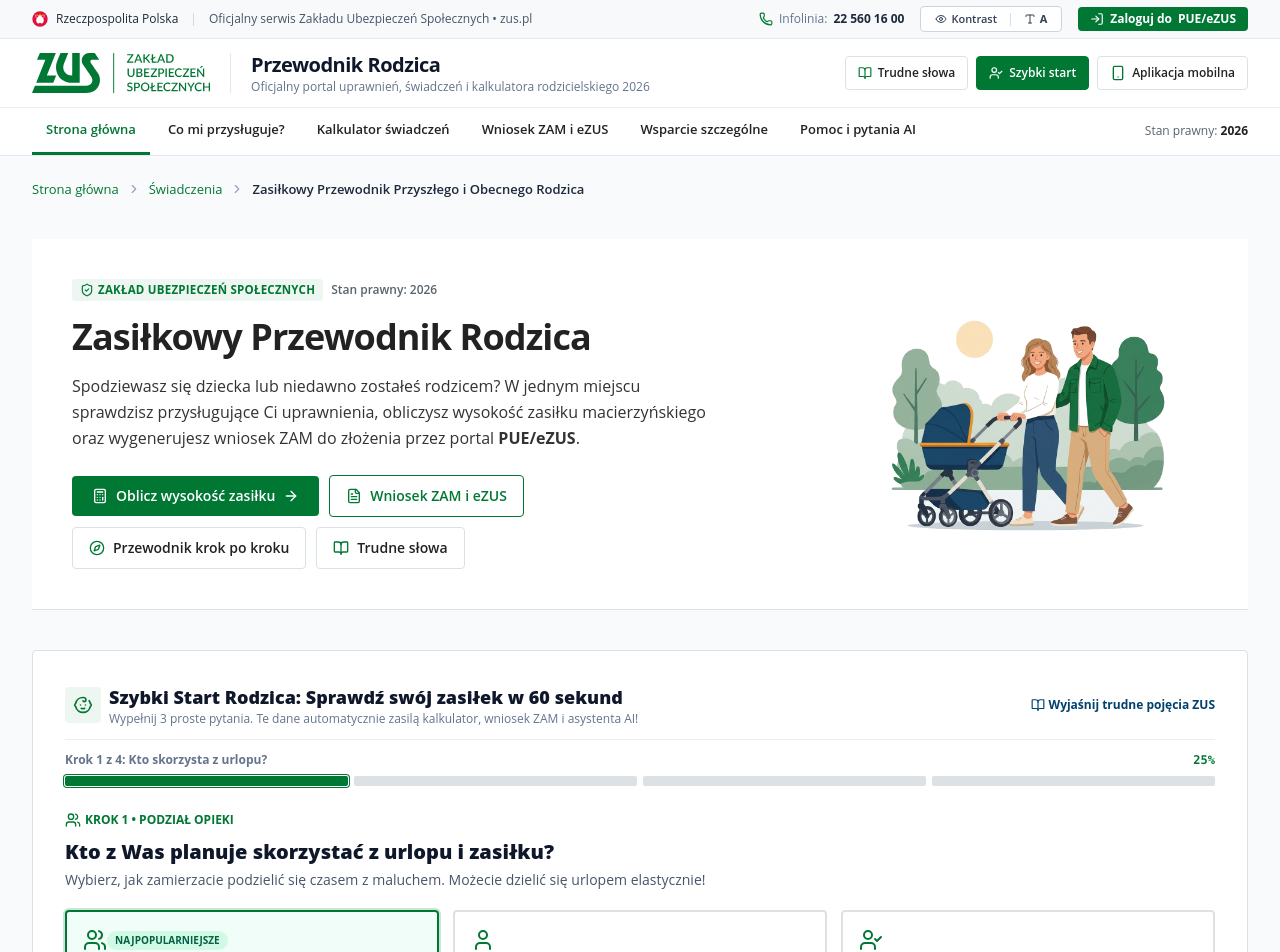
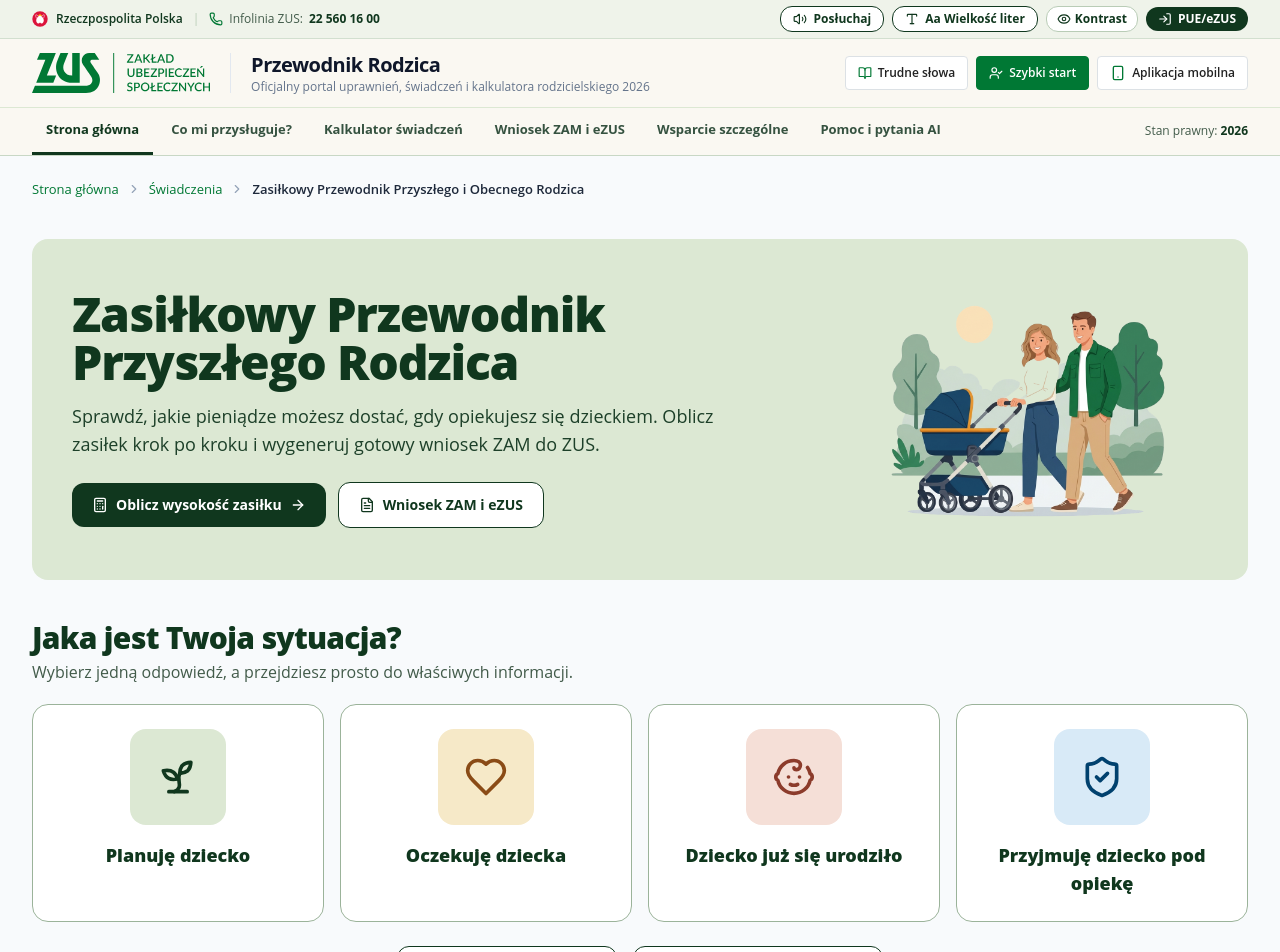
Before and after one commit to theZabkka/przewodnik-rodzica-zus, a Next.js app in the folder apps/web/: page / in a window 1280 px wide. Shown: the top 952 px of the page. Built offline with nearby package versions, Linux system fonts and the light colour scheme.

Commit message:
feat(web): apply warm sage-and-cream parent-friendly theme, voice reader button and 4-card situation picker

```diff
--- a/apps/web/src/app/globals.css
+++ b/apps/web/src/app/globals.css
@@ -4,16 +4,17 @@
 
 @layer base {
   :root {
-    --primary: #007834;
-    --primary-dark: #005f29;
-    --secondary: #00416E;
-    --accent: #f39200;
-    --bg-page: #ffffff;
-    --bg-surface: #ffffff;
-    --bg-subtle: #f4f6f7;
-    --text-main: #222222;
-    --text-muted: #59636e;
-    --border-color: #dce1e5;
+    --primary: #10371E;
+    --primary-dark: #0A2714;
+    --zus-green: #007834;
+    --secondary: #1E4D32;
+    --accent: #D9822B;
+    --bg-page: #FAF8F2;
+    --bg-surface: #FFFFFF;
+    --bg-subtle: #DCE8D3;
+    --text-main: #10371E;
+    --text-muted: #425B4A;
+    --border-color: #B9CCB6;
   }
 
   body {
@@ -78,56 +79,56 @@ html.font-xlarge {
   font-size: 130% !important;
 }
 
-/* Karty i elementy wizualne w czystym, płaskim stylu zus.pl */
+/* Karty i elementy wizualne w ciepłym, przyjaznym motywie Przewodnika Rodzica */
 .zus-card {
   background: #ffffff;
-  border: 1px solid #dce1e5;
-  border-radius: 4px;
-  transition: border-color 0.15s ease;
+  border: 1.5px solid #B9CCB6;
+  border-radius: 14px;
+  transition: border-color 0.15s ease, background-color 0.15s ease;
 }
 
 .zus-card:hover {
-  border-color: #007834;
+  border-color: #10371E;
 }
 
 .zus-card-accent {
-  border-top: 3px solid #007834;
+  border-top: 3px solid #10371E;
 }
 
 .zus-badge {
   display: inline-flex;
   align-items: center;
-  padding: 0.15rem 0.5rem;
-  border-radius: 3px;
+  padding: 0.2rem 0.6rem;
+  border-radius: 8px;
   font-size: 0.72rem;
   font-weight: 700;
   letter-spacing: 0.02em;
-  background-color: #eef6f1;
-  color: #007834;
+  background-color: #DCE8D3;
+  color: #10371E;
 }
 
 .zus-badge-navy {
   display: inline-flex;
   align-items: center;
-  padding: 0.15rem 0.5rem;
-  border-radius: 3px;
+  padding: 0.2rem 0.6rem;
+  border-radius: 8px;
   font-size: 0.72rem;
   font-weight: 700;
   letter-spacing: 0.02em;
-  background-color: #f0f4f8;
-  color: #00416E;
+  background-color: #D8EAF7;
+  color: #10371E;
 }
 
 .zus-badge-amber {
   display: inline-flex;
   align-items: center;
-  padding: 0.15rem 0.5rem;
-  border-radius: 3px;
+  padding: 0.2rem 0.6rem;
+  border-radius: 8px;
   font-size: 0.72rem;
   font-weight: 700;
   letter-spacing: 0.02em;
-  background-color: #fef6e7;
-  color: #9a5b00;
+  background-color: #F6E9C8;
+  color: #5E3A00;
 }
 
 /* Stylizowany pasek okruszków (breadcrumbs) ZUS */
--- a/apps/web/src/app/page.tsx
+++ b/apps/web/src/app/page.tsx
@@ -21,6 +21,8 @@ import {
   Mail,
   Video,
   BookOpen,
+  Sprout,
+  Heart,
 } from "lucide-react";
 import { ParentWizard } from "@/components/ParentWizard";
 import { useParentProfile } from "@/context/ParentProfileContext";
@@ -40,31 +42,23 @@ export default function HomePage() {
         </span>
       </nav>
 
-      {/* Oficjalny Hero Banner w czystym, płaskim stylu zus.pl — tło identyczne jak tło strony */}
-      <section className="bg-white border-b border-[#dce1e5] px-6 sm:px-10 py-6 sm:py-10">
+      {/* Ciepły szałwiowy Hero Banner inspirowany projektem Przewodnika Rodzica */}
+      <section className="bg-[#DCE8D3] rounded-2xl px-6 sm:px-10 py-7 sm:py-9">
         <div className="grid grid-cols-1 lg:grid-cols-12 items-center gap-8">
           <div className="lg:col-span-7 space-y-4 min-w-0">
-          <div className="flex flex-wrap items-center gap-2">
-            <span className="zus-badge">
-              <ShieldCheck className="w-3.5 h-3.5 mr-1 text-[#007834]" />
-              ZAKŁAD UBEZPIECZEŃ SPOŁECZNYCH
-            </span>
-            <span className="text-xs font-semibold text-[#59636e]">Stan prawny: 2026</span>
-          </div>
-
-          <h1 className="text-2xl sm:text-4xl font-bold text-[#222222] tracking-tight leading-snug">
-            Zasiłkowy Przewodnik Rodzica
+            <h1 className="text-3xl sm:text-5xl font-extrabold text-[#10371E] tracking-tight leading-[1.12]">
+              Zasiłkowy Przewodnik Przyszłego Rodzica
             </h1>
 
-          <p className="text-base text-[#333333] leading-relaxed">
-            Spodziewasz się dziecka lub niedawno zostałeś rodzicem? W jednym miejscu sprawdzisz przysługujące Ci uprawnienia, obliczysz wysokość zasiłku macierzyńskiego oraz wygenerujesz wniosek ZAM do złożenia przez portal <strong>PUE/eZUS</strong>.
+            <p className="text-base sm:text-lg text-[#1D4029] leading-relaxed max-w-2xl">
+              Sprawdź, jakie pieniądze możesz dostać, gdy opiekujesz się dzieckiem. Oblicz zasiłek krok po kroku i wygeneruj gotowy wniosek ZAM do ZUS.
             </p>
 
-          {/* Przyciski akcji w płaskim stylu zus.pl */}
-          <div className="flex flex-wrap items-center gap-2.5 pt-2">
+            {/* Główne przyciski akcji */}
+            <div className="flex flex-wrap items-center gap-3 pt-2">
               <Link
                 href="/kalkulator"
-              className="inline-flex items-center gap-2 bg-[#007834] hover:bg-[#005f29] text-white font-semibold text-sm px-5 py-2.5 rounded transition-colors focus:outline-none"
+                className="inline-flex items-center gap-2 bg-[#10371E] hover:bg-[#007834] text-white font-bold text-sm px-5 py-3 rounded-xl transition-colors focus:outline-none"
               >
                 <Calculator className="w-4 h-4" />
                 <span>Oblicz wysokość zasiłku</span>
@@ -73,28 +67,11 @@ export default function HomePage() {
 
               <Link
                 href="/e-uslugi"
-              className="inline-flex items-center gap-2 bg-white hover:bg-[#eef6f1] text-[#007834] font-semibold text-sm px-4 py-2.5 rounded border border-[#007834] transition-colors focus:outline-none"
+                className="inline-flex items-center gap-2 bg-white hover:bg-[#FAF8F2] text-[#10371E] font-bold text-sm px-5 py-3 rounded-xl border-[1.5px] border-[#10371E] transition-colors focus:outline-none"
               >
                 <FileText className="w-4 h-4" />
                 <span>Wniosek ZAM i eZUS</span>
               </Link>
-
-            <Link
-              href="/przewodnik"
-              className="inline-flex items-center gap-2 bg-white hover:bg-[#f4f6f7] text-[#222222] hover:text-[#007834] font-semibold text-sm px-4 py-2.5 rounded border border-[#dce1e5] hover:border-[#007834] transition-colors focus:outline-none"
-            >
-              <Compass className="w-4 h-4 text-[#007834]" />
-              <span>Przewodnik krok po kroku</span>
-            </Link>
-
-            <button
-              type="button"
-              onClick={() => openGlossary()}
-              className="inline-flex items-center gap-2 bg-white hover:bg-[#f4f6f7] text-[#222222] hover:text-[#007834] font-semibold text-sm px-4 py-2.5 rounded border border-[#dce1e5] hover:border-[#007834] transition-colors focus:outline-none"
-            >
-              <BookOpen className="w-4 h-4 text-[#007834]" />
-              <span>Trudne słowa</span>
-            </button>
             </div>
           </div>
 
@@ -108,6 +85,88 @@ export default function HomePage() {
               className="w-full max-w-[360px] h-auto object-contain"
             />
           </div>
+        </div>
+      </section>
+
+      {/* Sekcja wyboru sytuacji: "Jaka jest Twoja sytuacja?" */}
+      <section className="space-y-5">
+        <div className="space-y-1">
+          <h2 className="text-2xl sm:text-3xl font-extrabold text-[#10371E] tracking-tight">
+            Jaka jest Twoja sytuacja?
+          </h2>
+          <p className="text-sm sm:text-base text-[#425B4A]">
+            Wybierz jedną odpowiedź, a przejdziesz prosto do właściwych informacji.
+          </p>
+        </div>
+
+        <div className="grid grid-cols-1 sm:grid-cols-2 lg:grid-cols-4 gap-4">
+          <Link
+            href="/przewodnik"
+            className="bg-white border-[1.5px] border-[#9BB39A] hover:border-[#10371E] rounded-2xl p-6 flex flex-col items-center text-center gap-4 transition-all group"
+          >
+            <div className="w-24 h-24 rounded-2xl bg-[#DCE8D3] flex items-center justify-center group-hover:scale-105 transition-transform">
+              <Sprout className="w-11 h-11 text-[#10371E]" />
+            </div>
+            <span className="text-base sm:text-lg font-extrabold text-[#10371E]">
+              Planuję dziecko
+            </span>
+          </Link>
+
+          <Link
+            href="/kalkulator"
+            className="bg-white border-[1.5px] border-[#9BB39A] hover:border-[#10371E] rounded-2xl p-6 flex flex-col items-center text-center gap-4 transition-all group"
+          >
+            <div className="w-24 h-24 rounded-2xl bg-[#F6E9C8] flex items-center justify-center group-hover:scale-105 transition-transform">
+              <Heart className="w-11 h-11 text-[#8A4B16]" />
+            </div>
+            <span className="text-base sm:text-lg font-extrabold text-[#10371E]">
+              Oczekuję dziecka
+            </span>
+          </Link>
+
+          <Link
+            href="/e-uslugi"
+            className="bg-white border-[1.5px] border-[#9BB39A] hover:border-[#10371E] rounded-2xl p-6 flex flex-col items-center text-center gap-4 transition-all group"
+          >
+            <div className="w-24 h-24 rounded-2xl bg-[#F5DFD7] flex items-center justify-center group-hover:scale-105 transition-transform">
+              <Baby className="w-11 h-11 text-[#8C3B2B]" />
+            </div>
+            <span className="text-base sm:text-lg font-extrabold text-[#10371E]">
+              Dziecko już się urodziło
+            </span>
+          </Link>
+
+          <Link
+            href="/trudne-sytuacje"
+            className="bg-white border-[1.5px] border-[#9BB39A] hover:border-[#10371E] rounded-2xl p-6 flex flex-col items-center text-center gap-4 transition-all group"
+          >
+            <div className="w-24 h-24 rounded-2xl bg-[#D8EAF7] flex items-center justify-center group-hover:scale-105 transition-transform">
+              <ShieldCheck className="w-11 h-11 text-[#00416E]" />
+            </div>
+            <span className="text-base sm:text-lg font-extrabold text-[#10371E]">
+              Przyjmuję dziecko pod opiekę
+            </span>
+          </Link>
+        </div>
+
+        {/* 2 wyróżnione przyciski pomocnicze pod kafelkami (jak na wzorze) */}
+        <div className="flex flex-wrap items-center justify-center gap-4 pt-1">
+          <button
+            type="button"
+            onClick={() => openGlossary()}
+            className="inline-flex items-center justify-center gap-2.5 bg-white hover:bg-[#DCE8D3] text-[#10371E] border-[1.5px] border-[#10371E] font-bold text-sm sm:text-base px-7 py-3 rounded-xl transition-colors min-w-[220px]"
+          >
+            <BookOpen className="w-5 h-5" />
+            <span>Trudne słowa</span>
+          </button>
+
+          <Link
+            href="/trudne-sytuacje"
+            className="inline-flex items-center justify-center gap-2.5 bg-white hover:bg-[#DCE8D3] text-[#10371E] border-[1.5px] border-[#10371E] font-bold text-sm sm:text-base px-7 py-3 rounded-xl transition-colors min-w-[220px]"
+          >
+            <HeartHandshake className="w-5 h-5" />
+            <span>Potrzebuję wsparcia</span>
+          </Link>
         </div>
       </section>
 
--- a/apps/web/src/components/Footer.tsx
+++ b/apps/web/src/components/Footer.tsx
@@ -26,7 +26,7 @@ export function Footer() {
   }
 
   return (
-    <footer className="w-full bg-[#f4f6f7] text-[#333333] border-t-2 border-[#007834] mt-auto">
+    <footer className="w-full bg-[#EFF3EA] text-[#10371E] border-t-2 border-[#10371E] mt-auto">
       <div className="max-w-7xl mx-auto px-4 sm:px-8 py-9">
         <div className="grid grid-cols-1 md:grid-cols-2 lg:grid-cols-4 gap-8">
           {/* Kolumna 1: ZUS */}
@@ -179,7 +179,7 @@ export function Footer() {
       </div>
 
       {/* Dolna belka prawna */}
-      <div className="bg-white py-3.5 px-4 sm:px-8 text-xs text-[#59636e] border-t border-[#dce1e5]">
+      <div className="bg-[#FAF8F2] py-3.5 px-4 sm:px-8 text-xs text-[#425B4A] border-t border-[#C8D7C5]">
         <div className="max-w-7xl mx-auto flex flex-col md:flex-row items-center justify-between gap-3 text-center md:text-left">
           <p>&copy; 2026 Zakład Ubezpieczeń Społecznych</p>
           <div className="flex flex-wrap items-center justify-center md:justify-end gap-3 text-xs">
--- a/apps/web/src/components/Header.tsx
+++ b/apps/web/src/components/Header.tsx
@@ -18,6 +18,8 @@ import {
   LogIn,
   BookOpen,
   UserCheck,
+  Volume2,
+  VolumeX,
 } from "lucide-react";
 import { ZusLogo, PolishEmblem } from "./ZusLogo";
 import { MobileSimulatorModal } from "./MobileSimulatorModal";
@@ -33,6 +35,35 @@ export function Header() {
   const [fontSizeLevel, setFontSizeLevel] = useState<0 | 1 | 2>(0);
   const [isSimulatorOpen, setIsSimulatorOpen] = useState(false);
   const [isInMobileFrame, setIsInMobileFrame] = useState(false);
+  const [isSpeaking, setIsSpeaking] = useState(false);
+
+  const handleToggleSpeech = () => {
+    if (typeof window === "undefined" || !("speechSynthesis" in window)) return;
+    if (isSpeaking) {
+      window.speechSynthesis.cancel();
+      setIsSpeaking(false);
+      return;
+    }
+    const mainEl = document.querySelector("main") || document.body;
+    const text = (mainEl?.innerText || "").replace(/\s+/g, " ").trim().slice(0, 1800);
+    if (!text) return;
+    window.speechSynthesis.cancel();
+    const utterance = new SpeechSynthesisUtterance(text);
+    utterance.lang = "pl-PL";
+    utterance.rate = 0.96;
+    utterance.onend = () => setIsSpeaking(false);
+    utterance.onerror = () => setIsSpeaking(false);
+    setIsSpeaking(true);
+    window.speechSynthesis.speak(utterance);
+  };
+
+  useEffect(() => {
+    return () => {
+      if (typeof window !== "undefined" && "speechSynthesis" in window) {
+        window.speechSynthesis.cancel();
+      }
+    };
+  }, [pathname]);
 
   useEffect(() => {
     try {
@@ -82,88 +113,91 @@ export function Header() {
   ];
 
   return (
-    <header className="w-full bg-white border-b border-slate-200 sticky top-0 z-40 shadow-xs">
+    <header className="w-full bg-[#FAF8F2] border-b border-[#C8D7C5] sticky top-0 z-40">
       {/* Link dostępności dla czytników ekranu (Skip link) */}
       <a
         href="#main-content"
-        className="sr-only focus:not-sr-only focus:absolute focus:top-2 focus:left-2 focus:z-50 focus:px-4 focus:py-2 focus:bg-[#007834] focus:text-white focus:rounded focus:outline-none focus:ring-2 focus:ring-offset-2 focus:ring-[#007834]"
+        className="sr-only focus:not-sr-only focus:absolute focus:top-2 focus:left-2 focus:z-50 focus:px-4 focus:py-2 focus:bg-[#10371E] focus:text-white focus:rounded-xl focus:outline-none focus:ring-2 focus:ring-offset-2 focus:ring-[#10371E]"
       >
         Przejdź do treści głównej
       </a>
 
-      {/* Rząd 1: Pasek Rządowy i Dostępności ZUS (ukrywany w kompaktowym podglądzie mobilnym) */}
+      {/* Rząd 1: Ciepły pasek dostępności w stylu Przewodnika (Posłuchaj, Aa Wielkość liter, Kontrast) */}
       {!isInMobileFrame && (
-        <div className="bg-[#f8f9fa] border-b border-slate-200 text-xs text-slate-700 py-1.5 px-4 sm:px-8">
+        <div className="bg-[#EFF3EA] border-b border-[#D2DFCF] text-xs text-[#10371E] py-1.5 px-4 sm:px-8">
           <div className="max-w-7xl mx-auto flex flex-wrap items-center justify-between gap-2 sm:gap-3">
             {/* Godło RP i oficjalna tożsamość */}
-            <div className="flex items-center gap-3">
-              <div className="flex items-center gap-2 font-medium text-slate-800">
-                <PolishEmblem className="w-4 h-4 shadow-2xs" />
+            <div className="flex items-center gap-2.5">
+              <div className="flex items-center gap-2 font-semibold text-[#10371E]">
+                <PolishEmblem className="w-4 h-4" />
                 <span>Rzeczpospolita Polska</span>
               </div>
-              <span className="hidden md:inline text-slate-300">|</span>
-              <span className="hidden md:inline text-slate-600 font-normal">
-                Oficjalny serwis Zakładu Ubezpieczeń Społecznych &bull; zus.pl
-              </span>
-            </div>
-
-            {/* Infolinia, Dostępność, Język oraz Przycisk eZUS */}
-            <div className="flex items-center gap-2 sm:gap-4">
+              <span className="hidden md:inline text-[#B9CCB6]">|</span>
               <a
                 href="tel:225601600"
-                className="hidden sm:flex items-center gap-1.5 text-slate-700 hover:text-[#007834] transition-colors"
+                className="hidden sm:inline-flex items-center gap-1.5 text-[#10371E] hover:text-[#007834] transition-colors"
                 title="Centrum Obsługi Telefonicznej ZUS (pn-pt 7:00-18:00)"
               >
                 <Phone className="w-3.5 h-3.5 text-[#007834]" />
-                <span className="hidden lg:inline text-slate-500">Infolinia:</span>
-                <span className="font-bold text-slate-800">22 560 16 00</span>
+                <span className="hidden lg:inline text-[#425B4A]">Infolinia ZUS:</span>
+                <span className="font-bold">22 560 16 00</span>
               </a>
+            </div>
 
-              {/* Narzędzia dostępności WCAG */}
-              <div className="flex items-center gap-1 bg-white border border-slate-300 rounded px-2 py-0.5">
+            {/* Przyciski dostępności inspirowane makietą: Posłuchaj + Aa Wielkość liter + Kontrast */}
+            <div className="flex items-center gap-2">
+              <button
+                type="button"
+                onClick={handleToggleSpeech}
+                className={`inline-flex items-center gap-1.5 px-3 py-1 rounded-xl border-[1.5px] text-xs font-bold transition-colors ${
+                  isSpeaking
+                    ? "bg-[#10371E] text-white border-[#10371E]"
+                    : "bg-white hover:bg-[#DCE8D3] text-[#10371E] border-[#10371E]"
+                }`}
+                aria-pressed={isSpeaking}
+                title="Odsłuchaj treść strony (lektor głosowy)"
+              >
+                {isSpeaking ? <VolumeX className="w-3.5 h-3.5" /> : <Volume2 className="w-3.5 h-3.5" />}
+                <span>{isSpeaking ? "Zatrzymaj" : "Posłuchaj"}</span>
+              </button>
+
+              <button
+                type="button"
+                onClick={() => setFontSizeLevel((prev) => ((prev + 1) % 3) as 0 | 1 | 2)}
+                className={`inline-flex items-center gap-1.5 px-3 py-1 rounded-xl border-[1.5px] text-xs font-bold transition-colors ${
+                  fontSizeLevel > 0
+                    ? "bg-[#10371E] text-white border-[#10371E]"
+                    : "bg-white hover:bg-[#DCE8D3] text-[#10371E] border-[#10371E]"
+                }`}
+                title="Zmień wielkość liter na całej stronie"
+              >
+                <Type className="w-3.5 h-3.5 hidden sm:inline" />
+                <span>
+                  Aa Wielkość liter{fontSizeLevel === 1 ? " (+)" : fontSizeLevel === 2 ? " (++)" : ""}
+                </span>
+              </button>
+
               <button
                 type="button"
                 onClick={() => setHighContrast(!highContrast)}
-                  className={`flex items-center gap-1 px-1.5 py-0.5 rounded text-[11px] font-semibold transition-colors ${
+                className={`inline-flex items-center gap-1 px-2.5 py-1 rounded-xl border-[1.5px] text-xs font-bold transition-colors ${
                   highContrast
-                      ? "bg-black text-yellow-300 font-bold"
-                      : "text-slate-700 hover:bg-slate-100"
+                    ? "bg-black text-yellow-300 border-black"
+                    : "bg-white hover:bg-[#DCE8D3] text-[#10371E] border-[#B9CCB6]"
                 }`}
                 aria-pressed={highContrast}
                 title="Przełącz wysoki kontrast (WCAG AAA)"
               >
-                  <Eye className="w-3 h-3" />
-                  <span className="hidden sm:inline">Kontrast</span>
+                <Eye className="w-3.5 h-3.5" />
+                <span className="hidden md:inline">Kontrast</span>
               </button>
 
-                <span className="text-slate-300">|</span>
-
-                <button
-                  type="button"
-                  onClick={() => setFontSizeLevel((prev) => ((prev + 1) % 3) as 0 | 1 | 2)}
-                  className="flex items-center gap-1 px-1.5 py-0.5 rounded text-[11px] font-bold text-slate-700 hover:bg-slate-100 transition-colors"
-                  title="Zmień rozmiar czcionki"
-                >
-                  <Type className="w-3 h-3" />
-                  <span>
-                    {fontSizeLevel === 0 ? "A" : fontSizeLevel === 1 ? "A+" : "A++"}
-                  </span>
-                </button>
-              </div>
-
-              {/* Wybór języka jak na zus.pl */}
-              <span className="hidden xs:inline-block text-xs font-bold text-[#007834] bg-emerald-50 px-2 py-0.5 rounded border border-emerald-200">
-                PL
-              </span>
-
-              {/* Przycisk Logowania do PUE/eZUS w stylu zus.pl */}
               <Link
                 href="/e-uslugi"
-                className="inline-flex items-center gap-1.5 bg-[#007834] hover:bg-[#00622a] text-white font-bold text-xs px-2.5 sm:px-3 py-1 rounded transition-colors shadow-2xs whitespace-nowrap"
+                className="hidden sm:inline-flex items-center gap-1.5 bg-[#10371E] hover:bg-[#007834] text-white font-bold text-xs px-3 py-1 rounded-xl transition-colors whitespace-nowrap"
                 title="Przejdź do e-usług ZUS i wniosku ZAM"
               >
                 <LogIn className="w-3.5 h-3.5" />
-                <span className="hidden sm:inline">Zaloguj do</span>
                 <span>PUE/eZUS</span>
               </Link>
             </div>
@@ -289,16 +323,16 @@ export function Header() {
         </div>
       </div>
 
-      {/* Rząd 3: Czysta, płaska nawigacja w stylu zus.pl (białe tło + zielone podkreślenie) */}
-      <nav className="hidden lg:block bg-white border-t border-[#edf0f2]">
+      {/* Rząd 3: Czysta, ciepła nawigacja w motywie Przewodnika Rodzica */}
+      <nav className="hidden lg:block bg-[#FAF8F2] border-t border-[#DCE8D3]">
         <div className="max-w-7xl mx-auto px-4 sm:px-8 flex items-center justify-between">
           <div className="flex items-center gap-1">
             <Link
               href="/"
-              className={`px-3.5 py-3 text-[13px] font-semibold border-b-[3px] transition-colors ${
+              className={`px-3.5 py-3 text-[13px] font-bold border-b-[3px] transition-colors ${
                 pathname === "/"
-                  ? "border-[#007834] text-[#007834]"
-                  : "border-transparent text-[#222222] hover:text-[#007834] hover:border-[#c2e4cc]"
+                  ? "border-[#10371E] text-[#10371E]"
+                  : "border-transparent text-[#355240] hover:text-[#10371E] hover:border-[#B9CCB6]"
               }`}
             >
               Strona główna
@@ -311,10 +345,10 @@ export function Header() {
                 <Link
                   key={item.href}
                   href={item.href}
-                  className={`px-3.5 py-3 text-[13px] font-semibold border-b-[3px] transition-colors ${
+                  className={`px-3.5 py-3 text-[13px] font-bold border-b-[3px] transition-colors ${
                     isActive
-                      ? "border-[#007834] text-[#007834]"
-                      : "border-transparent text-[#222222] hover:text-[#007834] hover:border-[#c2e4cc]"
+                      ? "border-[#10371E] text-[#10371E]"
+                      : "border-transparent text-[#355240] hover:text-[#10371E] hover:border-[#B9CCB6]"
                   }`}
                 >
                   {item.label}
@@ -323,8 +357,8 @@ export function Header() {
             })}
           </div>
 
-          <span className="text-xs text-[#59636e]">
-            Stan prawny: <strong className="text-[#222222]">2026</strong>
+          <span className="text-xs text-[#425B4A]">
+            Stan prawny: <strong className="text-[#10371E]">2026</strong>
           </span>
         </div>
       </nav>
```
Lines whose indentation alone changed are shown as unchanged.
